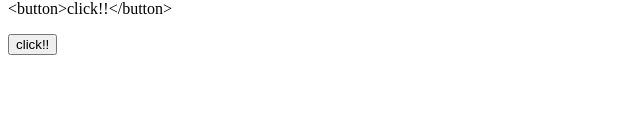
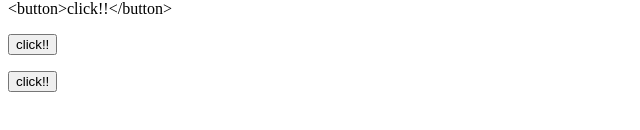
Before and after one commit to dkdiek/Vue3_Class_Practice2, a Vue app: page / in a window 1280 px wide. Shown: the part 206-336 px from the top of the page, without its empty margins (0-640 px from the left). Built offline with nearby package versions, Linux system fonts and the light colour scheme.

Commit message:
Data 바인딩

```diff
--- a/src/App.vue
+++ b/src/App.vue
@@ -13,6 +13,8 @@
   <p>{{ button }}</p>
   <!--태그 적용되고 노출-->
   <p v-html="button"></p>
+  <!--태그 적용되고 외부에서 쓸때 주의해서 사용 (악용)-->
+  <p v-html="button2"></p>
 </template>
 
 <script>
@@ -28,6 +30,7 @@ export default {
         age: 100,
       },
       button: "<button>click!!</button>",
+      button2: `<button onclick='alert("hack")'>click!!</button>`,
     };
   },
 };
```
